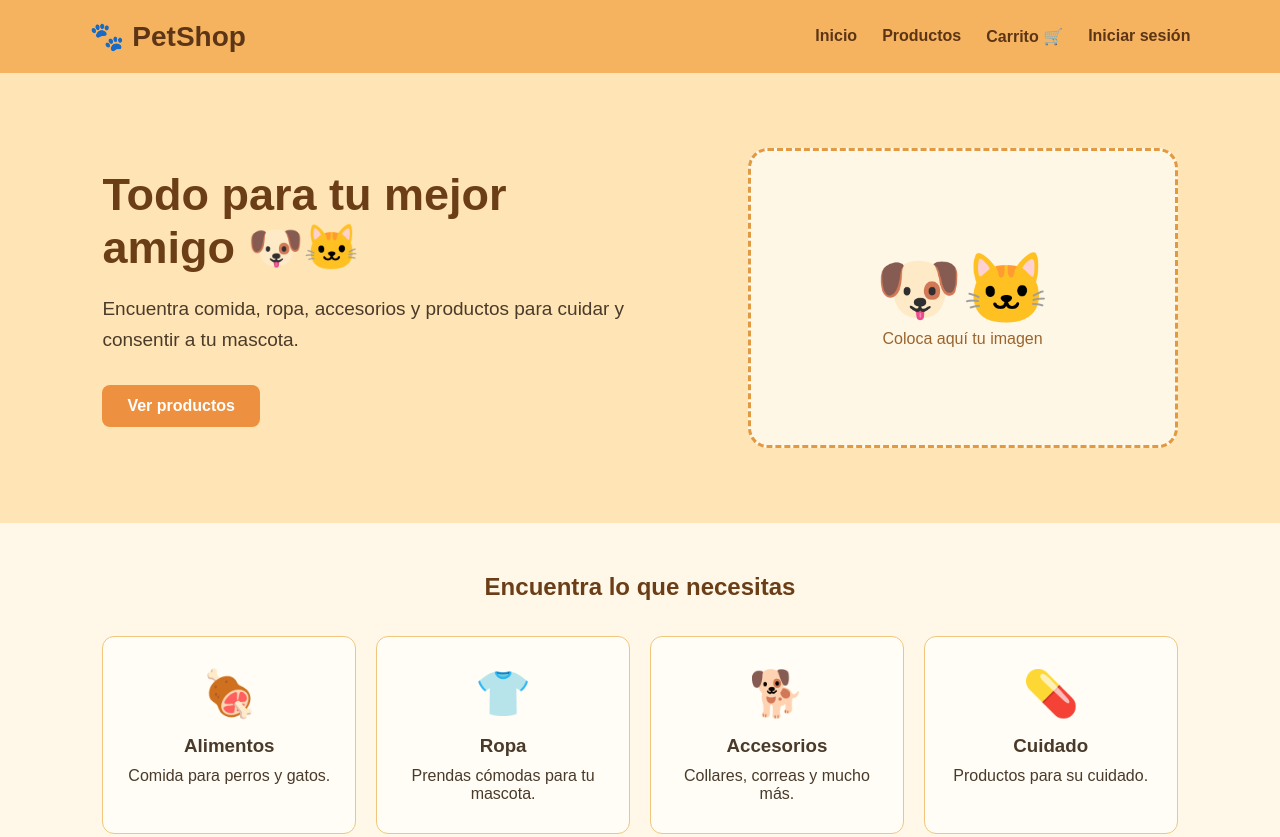
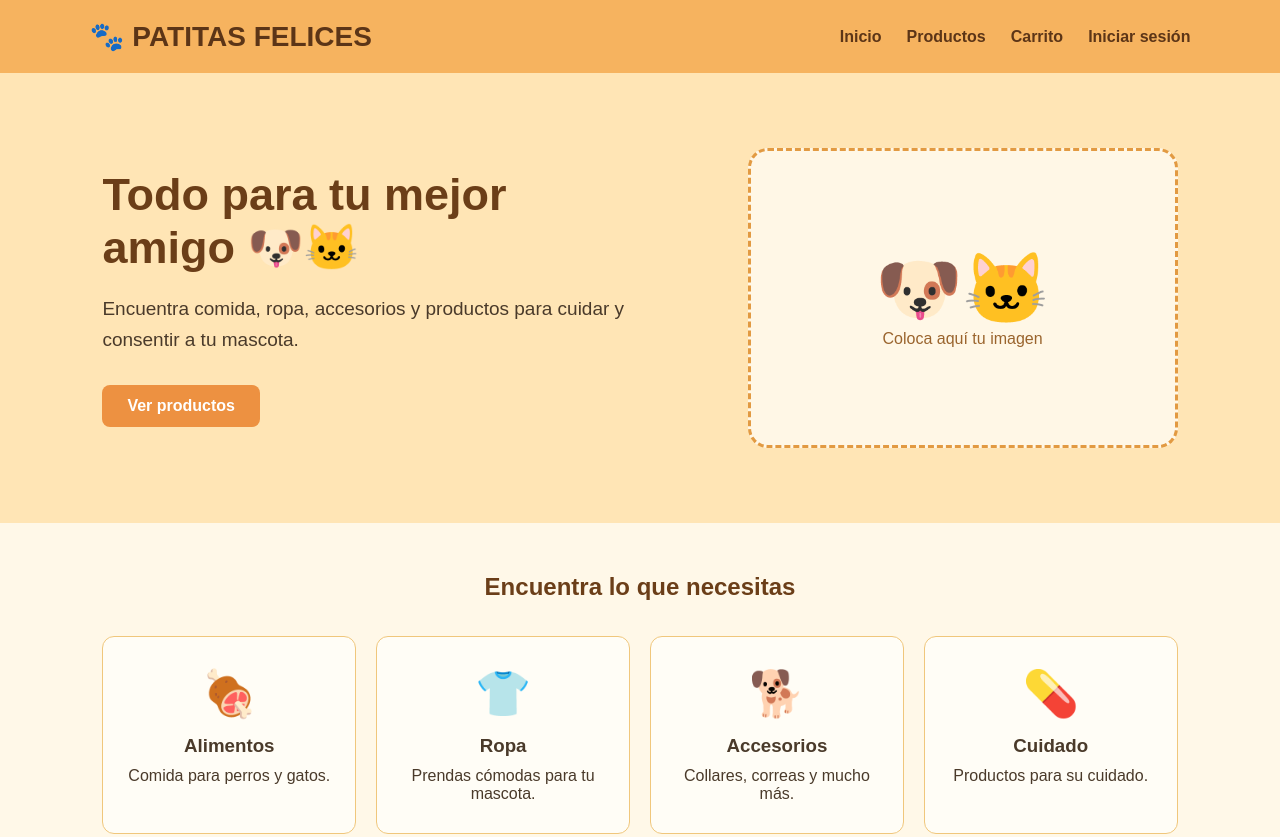
Before and after one commit to thomyszh07/Patitas-Felices, a plain HTML site: page index.html in a window 1280 px wide. Shown: the top 837 px of the page. Drawn offline with Linux system fonts and the light colour scheme.

Commit message:
cambios en el menu de navegacion

```diff
--- a/index.html
+++ b/index.html
@@ -16,13 +16,13 @@
     <header>
 
         <div class="logo">
-            🐾 PetShop
+            🐾 PATITAS FELICES
         </div>
 
         <nav>
             <a href="index.html">Inicio</a>
             <a href="productos.html">Productos</a>
-            <a href="carrito.html">Carrito 🛒</a>
+            <a href="carrito.html">Carrito </a>
             <a href="login.html" id="menuUsuario">Iniciar sesión</a>
         </nav>
 
```
Also changed, not shown: login.html (+2 -2 lines), pedido.html (+2 -2 lines), productos.html (+2 -2 lines), registro.html (+2 -2 lines).
